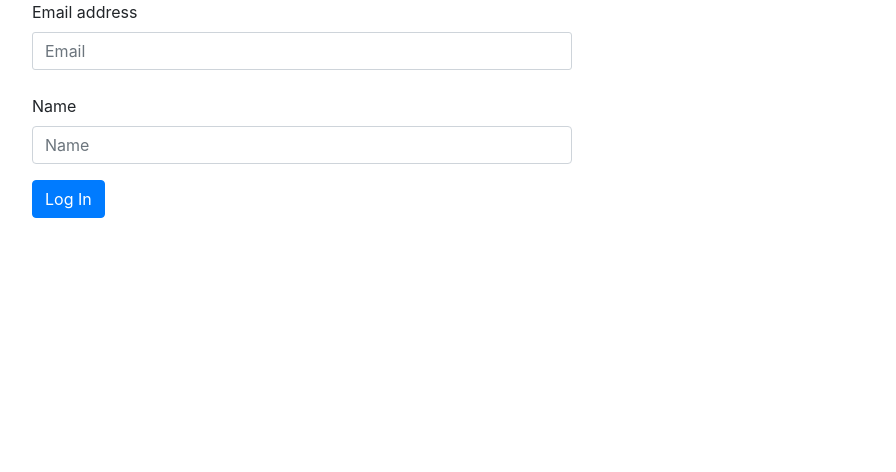
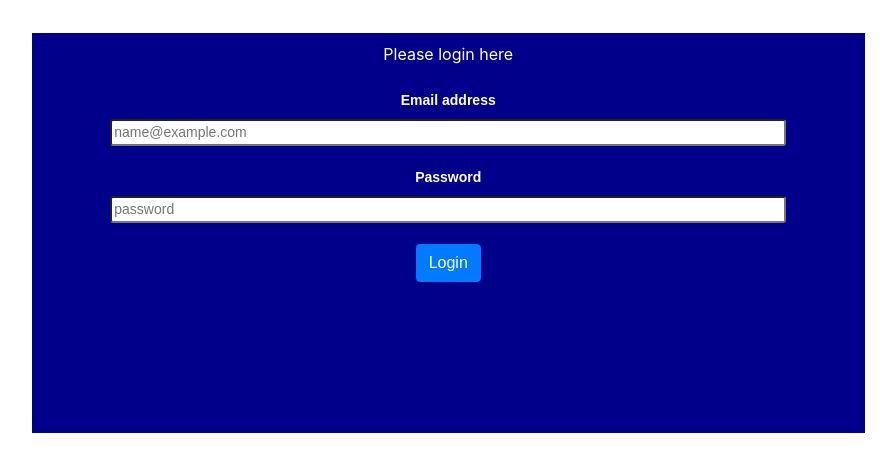
Before and after one commit to dicksonkariuki/My-stock, a plain HTML site: page index.html in a window 1280 px wide. Shown: the whole page, without its empty margins (53-949 px from the left). Drawn offline with Linux system fonts and the light colour scheme.

Commit message:
Add form styles

```diff
--- a/index.html
+++ b/index.html
@@ -11,21 +11,19 @@
 </head>
 
 <body>
+
     <div class="container">
-        <div class="row" id="login">
-            <div class="col-md-6">
-                <form>
-                    <div class="form-group">
-                        <label for="form1">Email address</label>
-                        <input type="email" class="form-control" id="email" placeholder="Email"><br>
-                        <label for="form1">Name</label>
-                        <input type="text" class="form-control" id="name" placeholder="Name">
-                </form>
-            </div>
-            <button type="button" class=" btn btn-primary">Log In</button>
+        <div class="box">
+            <p class="para">Please login here</p>
+            <form class="form1">
+                <label for="email">Email address</label><br>
+                <input type="email" id="email" placeholder="name@example.com" size="80"><br><br>
+                <label for="password">Password</label><br>
+                <input type="password" id="password" placeholder="password" size="80"><br><br>
+                <button class="btn btn-primary" type="submit">Login</button>
+            </form>
+
         </div>
-    </div>
-
     </div>
 </body>
 <sript src="js/jquery-3.4.1.js"></sript>
```
